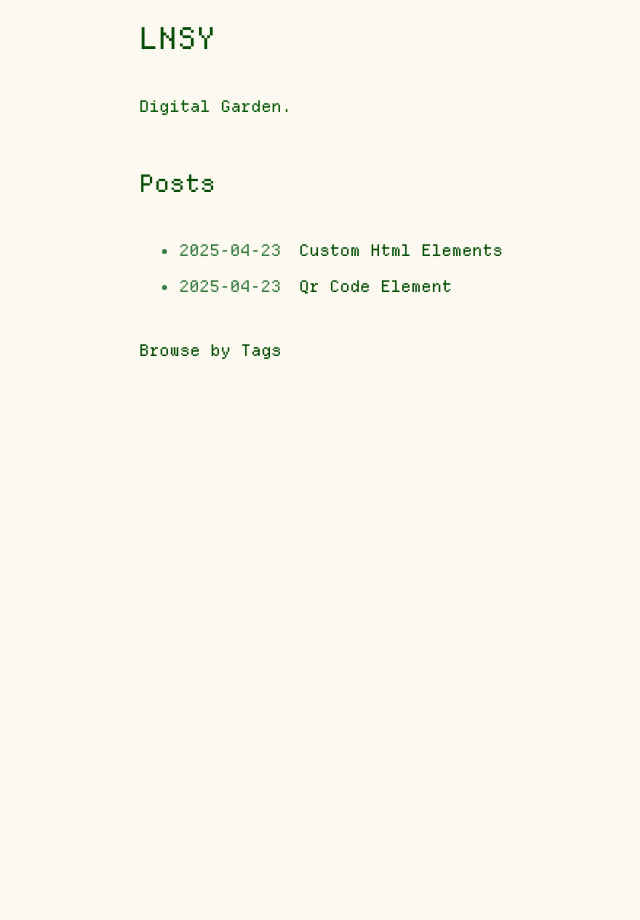
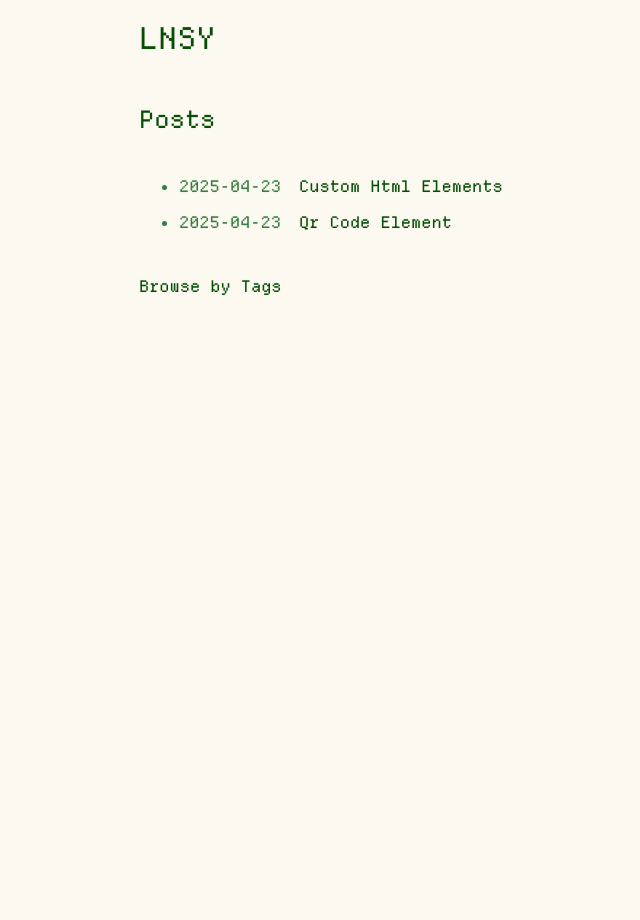
Before and after one commit to lnsy-dev/lnsy-dev.github.io, a Jekyll site: the page built from index.md, in a window 1280 px wide. Shown: the whole page, without its empty margins (21-661 px from the left). Built offline with Jekyll 4.4.1, drawn with Linux system fonts in a browser that asks for light colours; nearby versions of some CDN libraries; a script that is not in the unit is left out.

Commit message:
updated description

```diff
--- a/_config.yml
+++ b/_config.yml
@@ -21,7 +21,6 @@
 title: LNSY
 email: lindsey.mysse@gmail.com
 description: >- # this means to ignore newlines until "baseurl:"
- Digital Garden.
 baseurl: "" # the subpath of your site, e.g. /blog
 url: "https://lnsy-dev.github.io" # the base hostname & protocol for your site, e.g. http://example.com
 github_username:  lnsy-dev
```
